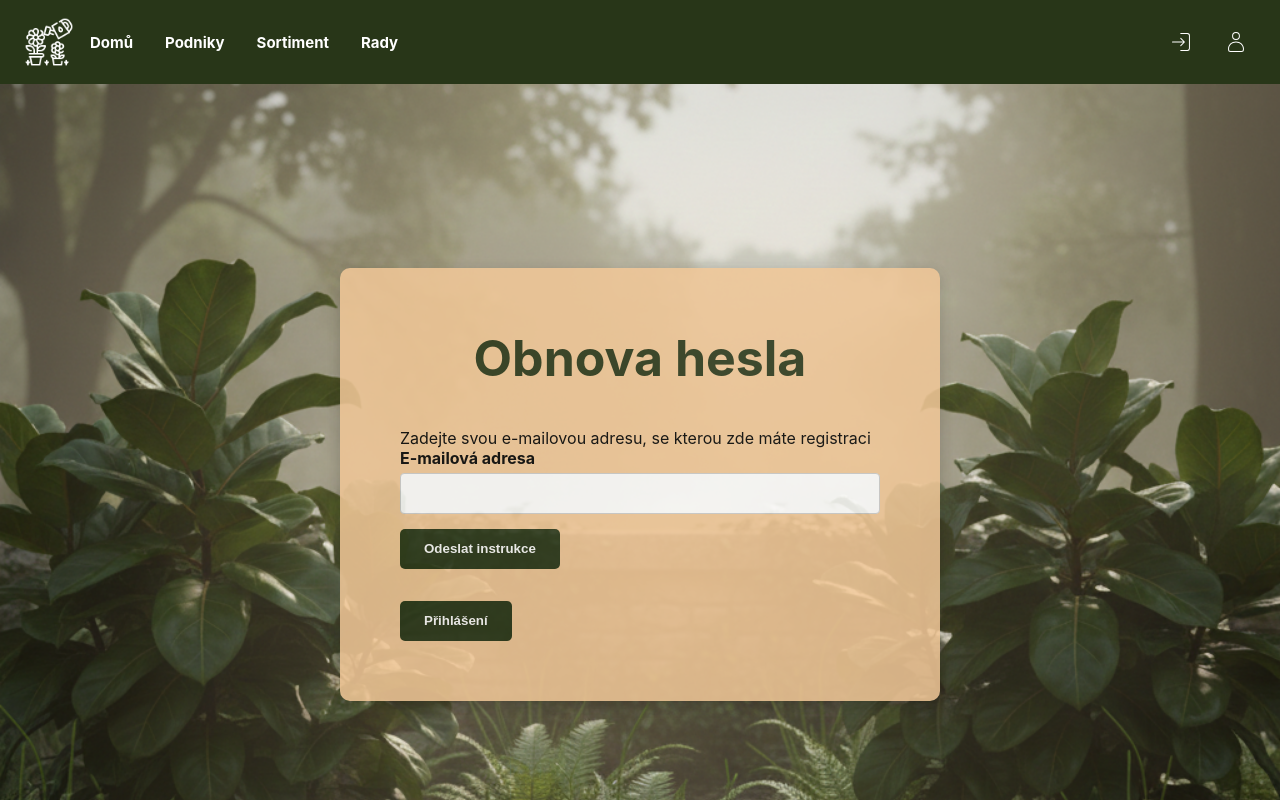
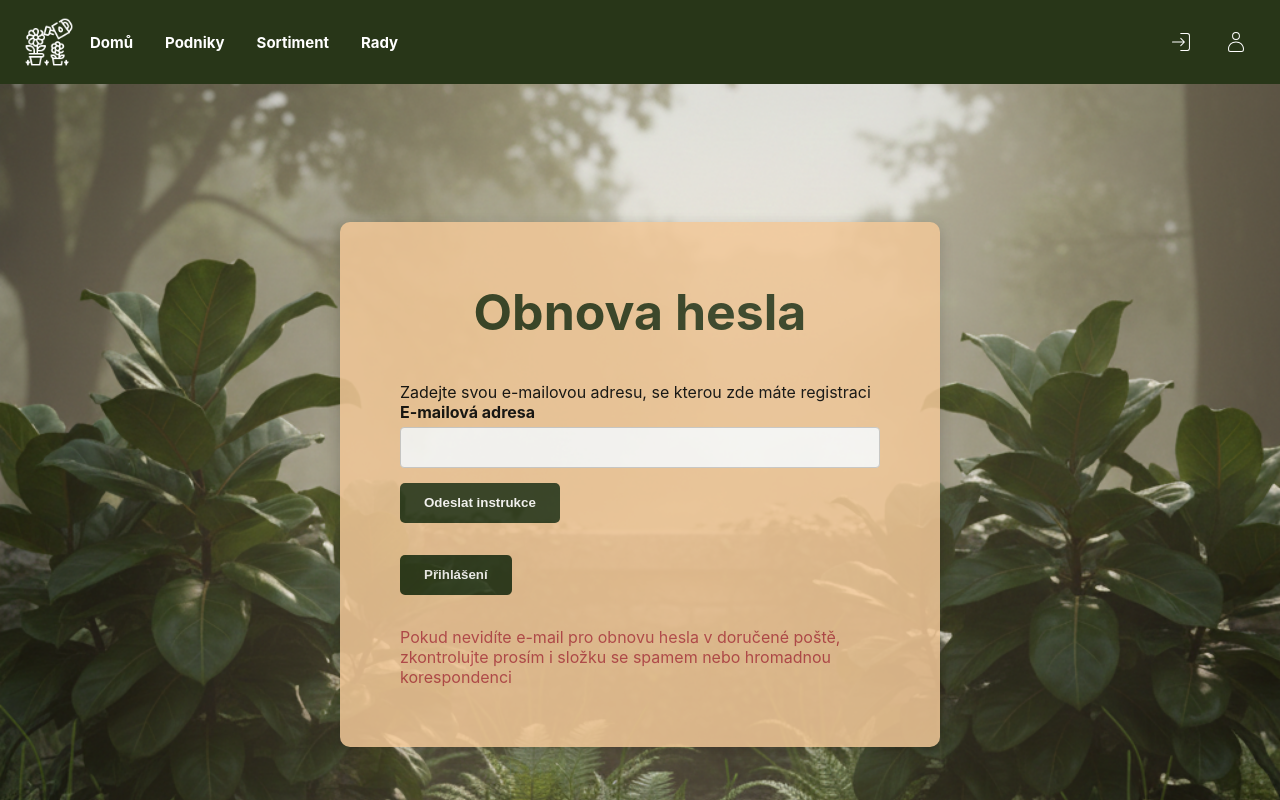
Before and after one commit to alenakamenska/bp-2025-26, a React (Create React App) app in the folder bp-client/: page /zapomenute-heslo in a window 1280 px wide. Shown: the top 800 px of the page. Built offline with nearby package versions, Linux system fonts and the light colour scheme; no server answers.

Commit message:
Design fix

```diff
--- a/bp-client/src/ForgotPassword/ForgotPassword.css
+++ b/bp-client/src/ForgotPassword/ForgotPassword.css
@@ -10,3 +10,7 @@
 .auth-footer{
     margin-top: 2rem;
 }
+.msg-pass{
+    margin-top: 2rem;
+    color: var(--danger-color);
+}
--- a/bp-client/src/ForgotPassword/ForgotPassword.jsx
+++ b/bp-client/src/ForgotPassword/ForgotPassword.jsx
@@ -65,6 +65,9 @@ export const ForgotPassword = () => {
                         text="Přihlášení"
                     />
                 </div>
+                <p className="msg-pass">
+                    Pokud nevidíte e-mail pro obnovu hesla v doručené poště, zkontrolujte prosím i složku se spamem nebo hromadnou korespondenci
+                </p>
             </div>
         </div>
     );
--- a/bp-client/src/Register/Register.jsx
+++ b/bp-client/src/Register/Register.jsx
@@ -99,7 +99,7 @@ export const Register = () => {
                     error={errors.password}
                     {...register("password", {
                         required: "Heslo je povinné",
-                        minLength: { value: 6, message: "Heslo musí mít aspoň 6 znaků" }
+                        minLength: { value: 8, message: "Heslo musí mít aspoň 8 znaků" }
                     })}
                     placeholder="zadejte heslo..."
                 />
```
